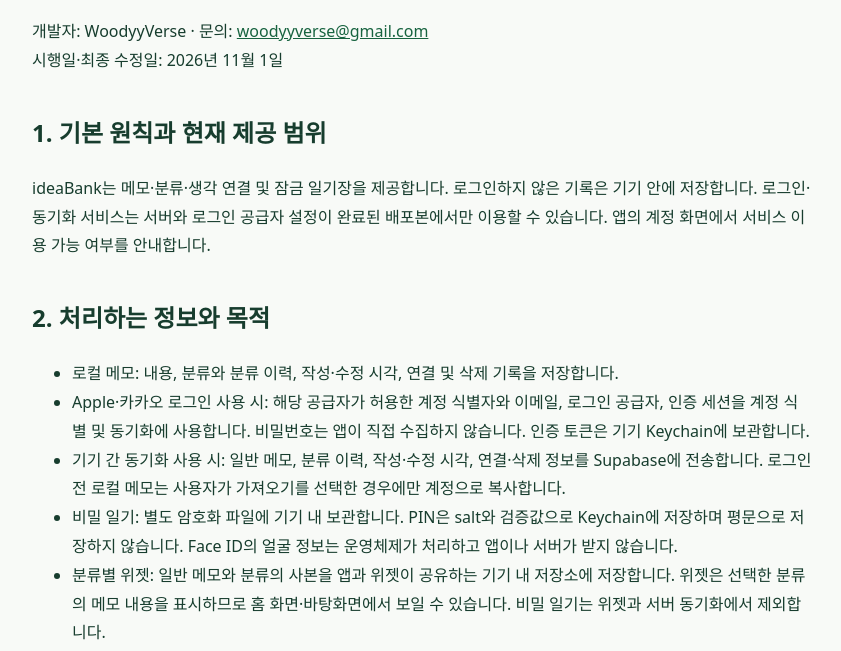
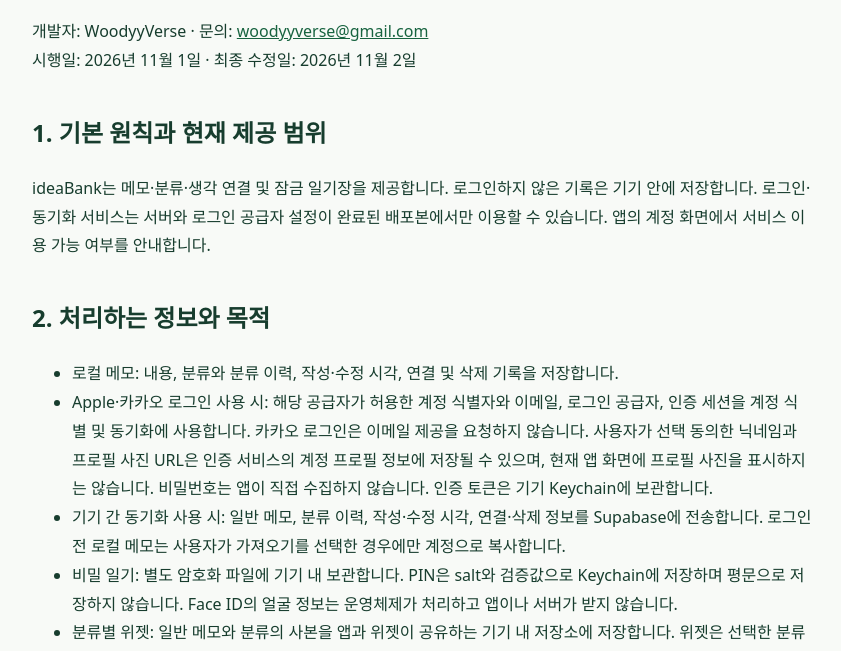
Before and after one commit to MrWoodyPark/IdeaBank-privacy, a plain HTML site: page index.html in a window 1280 px wide. Shown: the part 121-772 px from the top of the page, without its empty margins (218-1059 px from the left). Drawn offline with Linux system fonts and the light colour scheme.

Commit message:
Clarify optional Kakao profile data and email-free login

```diff
--- a/index.html
+++ b/index.html
@@ -1,7 +1,7 @@
 <!doctype html><html lang="ko"><meta charset="utf-8"><meta name="viewport" content="width=device-width,initial-scale=1"><title>ideaBank 개인정보처리방침</title><style>body{max-width:780px;margin:64px auto;padding:0 24px;font:16px/1.8 system-ui;color:#173d2e;background:#f8faf7}h1{font-size:30px}h2{margin-top:36px}a{color:#17633f}</style>
-<h1>ideaBank 개인정보처리방침</h1><p>개발자: WoodyyVerse · 문의: <a href="mailto:woodyyverse@gmail.com">woodyyverse@gmail.com</a><br>시행일·최종 수정일: 2026년 11월 1일</p>
+<h1>ideaBank 개인정보처리방침</h1><p>개발자: WoodyyVerse · 문의: <a href="mailto:woodyyverse@gmail.com">woodyyverse@gmail.com</a><br>시행일: 2026년 11월 1일 · 최종 수정일: 2026년 11월 2일</p>
 <h2>1. 기본 원칙과 현재 제공 범위</h2><p>ideaBank는 메모·분류·생각 연결 및 잠금 일기장을 제공합니다. 로그인하지 않은 기록은 기기 안에 저장합니다. 로그인·동기화 서비스는 서버와 로그인 공급자 설정이 완료된 배포본에서만 이용할 수 있습니다. 앱의 계정 화면에서 서비스 이용 가능 여부를 안내합니다.</p>
-<h2>2. 처리하는 정보와 목적</h2><ul><li>로컬 메모: 내용, 분류와 분류 이력, 작성·수정 시각, 연결 및 삭제 기록을 저장합니다.</li><li>Apple·카카오 로그인 사용 시: 해당 공급자가 허용한 계정 식별자와 이메일, 로그인 공급자, 인증 세션을 계정 식별 및 동기화에 사용합니다. 비밀번호는 앱이 직접 수집하지 않습니다. 인증 토큰은 기기 Keychain에 보관합니다.</li><li>기기 간 동기화 사용 시: 일반 메모, 분류 이력, 작성·수정 시각, 연결·삭제 정보를 Supabase에 전송합니다. 로그인 전 로컬 메모는 사용자가 가져오기를 선택한 경우에만 계정으로 복사합니다.</li><li>비밀 일기: 별도 암호화 파일에 기기 내 보관합니다. PIN은 salt와 검증값으로 Keychain에 저장하며 평문으로 저장하지 않습니다. Face ID의 얼굴 정보는 운영체제가 처리하고 앱이나 서버가 받지 않습니다.</li><li>분류별 위젯: 일반 메모와 분류의 사본을 앱과 위젯이 공유하는 기기 내 저장소에 저장합니다. 위젯은 선택한 분류의 메모 내용을 표시하므로 홈 화면·바탕화면에서 보일 수 있습니다. 비밀 일기는 위젯과 서버 동기화에서 제외합니다.</li></ul>
+<h2>2. 처리하는 정보와 목적</h2><ul><li>로컬 메모: 내용, 분류와 분류 이력, 작성·수정 시각, 연결 및 삭제 기록을 저장합니다.</li><li>Apple·카카오 로그인 사용 시: 해당 공급자가 허용한 계정 식별자와 이메일, 로그인 공급자, 인증 세션을 계정 식별 및 동기화에 사용합니다. 카카오 로그인은 이메일 제공을 요청하지 않습니다. 사용자가 선택 동의한 닉네임과 프로필 사진 URL은 인증 서비스의 계정 프로필 정보에 저장될 수 있으며, 현재 앱 화면에 프로필 사진을 표시하지는 않습니다. 비밀번호는 앱이 직접 수집하지 않습니다. 인증 토큰은 기기 Keychain에 보관합니다.</li><li>기기 간 동기화 사용 시: 일반 메모, 분류 이력, 작성·수정 시각, 연결·삭제 정보를 Supabase에 전송합니다. 로그인 전 로컬 메모는 사용자가 가져오기를 선택한 경우에만 계정으로 복사합니다.</li><li>비밀 일기: 별도 암호화 파일에 기기 내 보관합니다. PIN은 salt와 검증값으로 Keychain에 저장하며 평문으로 저장하지 않습니다. Face ID의 얼굴 정보는 운영체제가 처리하고 앱이나 서버가 받지 않습니다.</li><li>분류별 위젯: 일반 메모와 분류의 사본을 앱과 위젯이 공유하는 기기 내 저장소에 저장합니다. 위젯은 선택한 분류의 메모 내용을 표시하므로 홈 화면·바탕화면에서 보일 수 있습니다. 비밀 일기는 위젯과 서버 동기화에서 제외합니다.</li></ul>
 <p>기록 이전·백업을 선택하면 일반 메모와 선택한 일기를 별도 암호로 암호화한 파일로 내보낼 수 있습니다. 일기 포함에는 일기 인증이 필요합니다. 백업은 사용자가 선택한 파일 저장소에 보관하며 클라우드 저장소를 선택하면 해당 사업자의 정책이 적용됩니다. 파일과 암호의 관리·삭제는 사용자가 수행합니다.</p><h2>3. 외부 서비스</h2><p>동기화 서비스가 활성화된 경우 Supabase를 인증·데이터 보관 처리업체로 사용합니다. 로그인은 Apple 또는 카카오가 처리합니다. 네트워크 통신 과정에서 해당 사업자가 IP 주소, 요청 시각 등 보안·운영 로그를 처리할 수 있습니다. 동기화 데이터베이스는 대한민국 서울(ap-northeast-2) 지역에 구성되어 있습니다. 광고 SDK, 사용자 추적 SDK, 제3자 AI 분석 서비스는 현재 앱에 포함하지 않습니다.</p><p><a href="https://supabase.com/privacy">Supabase 개인정보처리방침</a> · <a href="https://www.apple.com/legal/privacy/kr/">Apple 개인정보처리방침</a> · <a href="https://www.kakao.com/policy/privacy">카카오 개인정보처리방침</a></p>
 <h2>4. 보관과 삭제</h2><p>사용자가 기록을 삭제하거나 계정을 삭제할 때까지 필요한 정보를 보관합니다. 동기화에서 삭제한 메모가 되살아나는 것을 막기 위해 삭제된 메모의 식별자와 삭제 시각을 계정 삭제 시까지 보관할 수 있습니다. 직접 만든 분류 이력은 해당 분류의 마지막 메모를 지워도 유지됩니다.</p><p>계정 삭제 기능이 연결된 배포본에서는 계정 화면에서 본인의 서버 계정과 동기화 기록을 삭제할 수 있습니다. 다른 기기에 남은 오프라인 사본, 로그인 전 로컬 메모, 비밀 일기는 해당 기기에서 별도로 삭제해야 합니다. 로그아웃은 계정 삭제가 아닙니다. 앱 삭제는 서버 계정 삭제가 아니며, 운영체제 Keychain에 보관된 보안 정보가 남을 수 있습니다. 기기·서버의 백업 사본은 해당 서비스의 보관 정책에 따라 처리됩니다.</p>
 <h2>5. 보호 조치와 이용자 선택</h2><p>서버 통신에는 HTTPS를 사용하고, 동기화 데이터는 계정 소유자만 접근하도록 데이터베이스 접근 정책을 적용합니다. 비밀 일기는 AES-GCM 암호화와 PIN 또는 지원 기기의 Face ID 잠금을 적용합니다. Mac 등 Face ID 미지원 기기에서는 PIN을 사용합니다. 로그인하지 않고 로컬 기록을 사용할 수 있으며, 위젯은 사용자가 직접 추가·제거합니다.</p>
```
